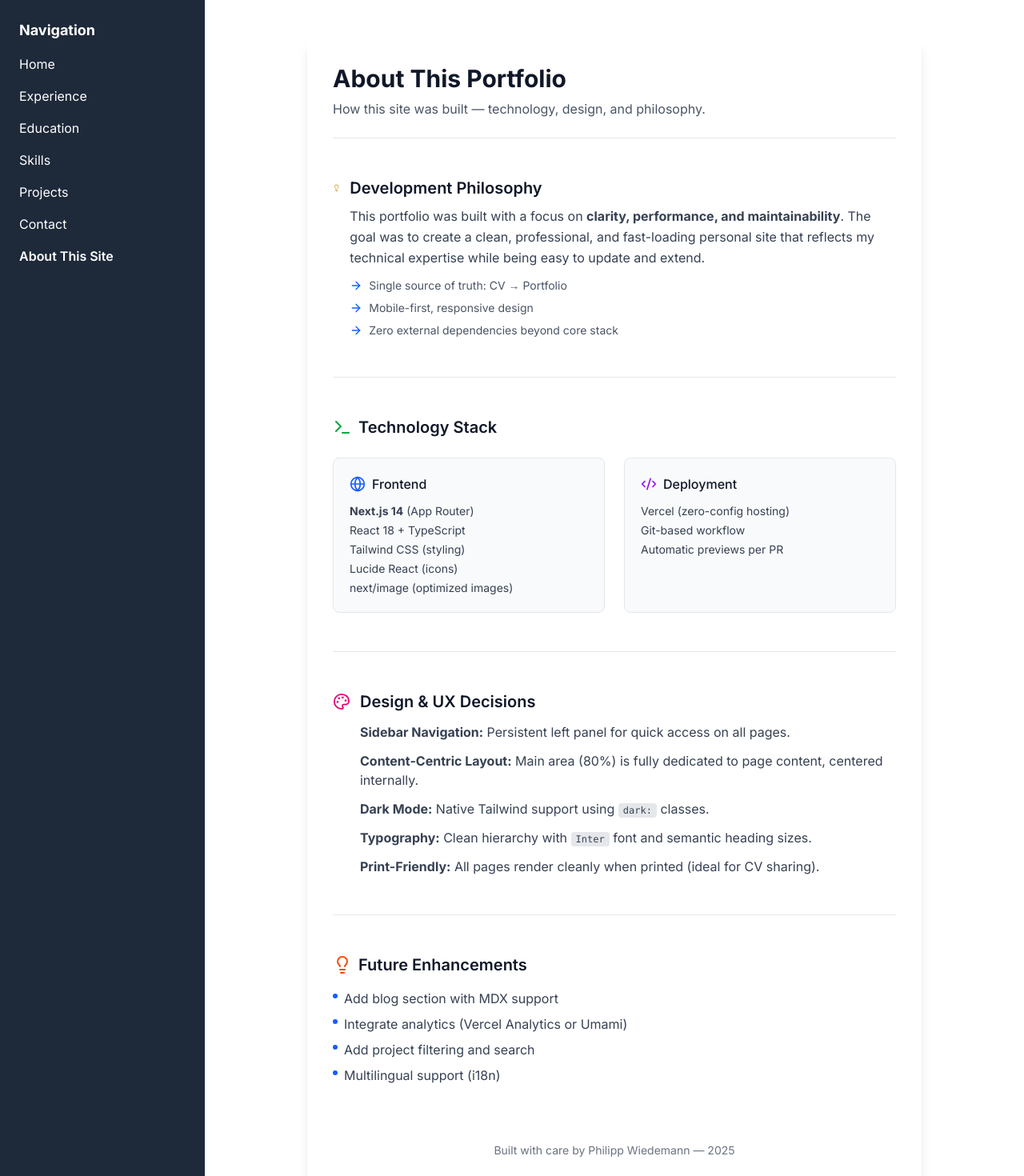
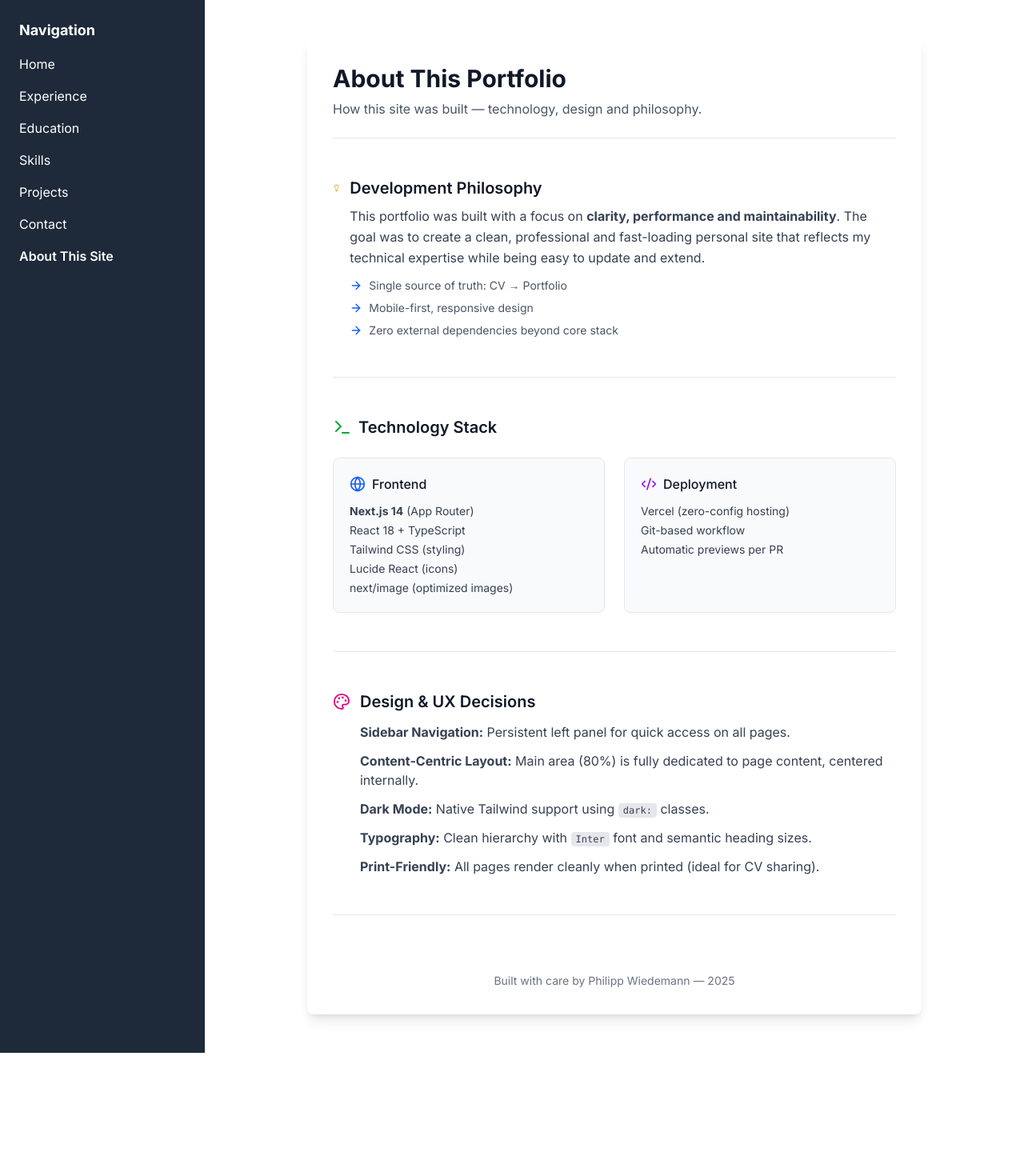
Before and after one commit to spaceIntrovertDev/portofolio, a Next.js app: page /about in a window 1280 px wide. Shown: the top 1470 px of the page at 80% size. After the commit the page ends 1316 px from the top, so only its background shows below. Built offline with nearby package versions, Linux system fonts and the light colour scheme.

Commit message:
added fixes

```diff
--- a/src/app/about/page.tsx
+++ b/src/app/about/page.tsx
@@ -6,17 +6,14 @@ export default function AboutPortfolio() {
     return (
         <div className="flex h-full w-full flex-col items-center justify-center px-6 py-12 md:px-12">
             <article className="w-full max-w-3xl space-y-12 rounded-lg bg-white p-8 shadow-lg dark:bg-black">
-                {/* Page Header */}
                 <header className="border-b border-gray-200 pb-6 dark:border-gray-700">
                     <h1 className="text-center text-3xl font-bold text-gray-900 dark:text-white sm:text-left">
                         About This Portfolio
                     </h1>
                     <p className="mt-2 text-center text-base text-gray-600 dark:text-gray-400 sm:text-left">
-                        How this site was built — technology, design, and philosophy.
+                        How this site was built — technology, design and philosophy.
                     </p>
                 </header>
-
-                {/* Development Approach */}
                 <section className="space-y-6">
                     <div className="flex items-start gap-3">
                         <Lightbulb className="h-6 w-6 text-yellow-600 dark:text-yellow-400 mt-0.5" />
@@ -25,8 +22,8 @@ export default function AboutPortfolio() {
                                 Development Philosophy
                             </h2>
                             <p className="mt-2 text-base leading-relaxed text-gray-700 dark:text-gray-300">
-                                This portfolio was built with a focus on <strong>clarity, performance, and maintainability</strong>.
-                                The goal was to create a clean, professional, and fast-loading personal site that reflects
+                                This portfolio was built with a focus on <strong>clarity, performance and maintainability</strong>.
+                                The goal was to create a clean, professional and fast-loading personal site that reflects
                                 my technical expertise while being easy to update and extend.
                             </p>
                             <ul className="mt-3 space-y-2 text-sm text-gray-600 dark:text-gray-400">
@@ -46,18 +43,13 @@ export default function AboutPortfolio() {
                         </div>
                     </div>
                 </section>
-
                 <hr className="border-gray-200 dark:border-gray-700" />
-
-                {/* Tech Stack */}
                 <section className="space-y-6">
                     <h2 className="flex items-center gap-2 text-xl font-semibold text-gray-900 dark:text-white">
                         <Terminal className="h-6 w-6 text-green-600 dark:text-green-400" />
                         Technology Stack
                     </h2>
-
                     <div className="grid grid-cols-1 gap-6 sm:grid-cols-2">
-                        {/* Frontend */}
                         <div className="rounded-lg border border-gray-200 bg-gray-50 p-5 dark:border-gray-700 dark:bg-gray-900">
                             <div className="flex items-center gap-2">
                                 <Globe className="h-5 w-5 text-blue-600 dark:text-blue-400" />
@@ -71,8 +63,6 @@ export default function AboutPortfolio() {
                                 <li>next/image (optimized images)</li>
                             </ul>
                         </div>
-
-                        {/* Deployment */}
                         <div className="rounded-lg border border-gray-200 bg-gray-50 p-5 dark:border-gray-700 dark:bg-gray-900">
                             <div className="flex items-center gap-2">
                                 <Code2 className="h-5 w-5 text-purple-600 dark:text-purple-400" />
@@ -86,10 +76,7 @@ export default function AboutPortfolio() {
                         </div>
                     </div>
                 </section>
-
                 <hr className="border-gray-200 dark:border-gray-700" />
-
-                {/* Design System */}
                 <section className="space-y-6">
                     <div className="flex items-start gap-3">
                         <Palette className="h-6 w-6 text-pink-600 dark:text-pink-400 mt-0.5" />
@@ -117,36 +104,7 @@ export default function AboutPortfolio() {
                         </div>
                     </div>
                 </section>
-
                 <hr className="border-gray-200 dark:border-gray-700" />
-
-                {/* Future Improvements */}
-                <section className="space-y-4">
-                    <h2 className="flex items-center gap-2 text-xl font-semibold text-gray-900 dark:text-white">
-                        <Lightbulb className="h-6 w-6 text-orange-600 dark:text-orange-400" />
-                        Future Enhancements
-                    </h2>
-                    <ul className="space-y-2 text-base text-gray-700 dark:text-gray-300">
-                        <li className="flex items-start gap-2">
-                            <span className="mt-1.5 h-1.5 w-1.5 rounded-full bg-blue-600"></span>
-                            Add blog section with MDX support
-                        </li>
-                        <li className="flex items-start gap-2">
-                            <span className="mt-1.5 h-1.5 w-1.5 rounded-full bg-blue-600"></span>
-                            Integrate analytics (Vercel Analytics or Umami)
-                        </li>
-                        <li className="flex items-start gap-2">
-                            <span className="mt-1.5 h-1.5 w-1.5 rounded-full bg-blue-600"></span>
-                            Add project filtering and search
-                        </li>
-                        <li className="flex items-start gap-2">
-                            <span className="mt-1.5 h-1.5 w-1.5 rounded-full bg-blue-600"></span>
-                            Multilingual support (i18n)
-                        </li>
-                    </ul>
-                </section>
-
-                {/* Closing */}
                 <footer className="pt-6 text-center text-sm text-gray-500 dark:text-gray-400">
                     {`Built with care by Philipp Wiedemann — ${currentYear}`}
                 </footer>
--- a/src/app/experience/page.tsx
+++ b/src/app/experience/page.tsx
@@ -4,16 +4,12 @@ export default function Experience() {
     return (
         <div className="flex h-full w-full flex-col items-center justify-center px-6 py-12 md:px-12">
             <article className="w-full max-w-3xl space-y-10 rounded-lg bg-white p-8 shadow-lg dark:bg-black">
-                {/* Page Title */}
                 <header className="border-b border-gray-200 pb-6 dark:border-gray-700">
                     <h1 className="text-center text-3xl font-bold text-gray-900 dark:text-white sm:text-left">
                         Professional Experience
                     </h1>
                 </header>
-
-                {/* Experience Entries */}
                 <section className="space-y-12">
-                    {/* Job 1 */}
                     <div className="group">
                         <div className="flex flex-col gap-1 sm:flex-row sm:items-center sm:justify-between">
                             <div className="flex items-center gap-2">
@@ -39,8 +35,6 @@ export default function Experience() {
                             <li>Container virtualization using Docker</li>
                         </ul>
                     </div>
-
-                    {/* Job 2 */}
                     <div className="group border-t border-gray-200 pt-10 dark:border-gray-700">
                         <div className="flex flex-col gap-1 sm:flex-row sm:items-center sm:justify-between">
                             <div className="flex items-center gap-2">
--- a/src/app/page.tsx
+++ b/src/app/page.tsx
@@ -21,7 +21,7 @@ export default function Home() {
                     <p>
                         I am Philipp Wiedemann, a dedicated software developer with over four years of professional
                         experience in designing and implementing scalable solutions. I specialize in PHP (Laravel/CakePHP),
-                        TypeScript (Node.js, Prisma), and Python (Flask).
+                        TypeScript (Node.js, Prisma) and Python (Flask).
                         With strong expertise in MySQL, Elasticsearch, Docker-based containerization,
                         Git version control and automated testing.
 
--- a/src/components/Sidebar.tsx
+++ b/src/components/Sidebar.tsx
@@ -2,6 +2,7 @@
 
 import Link from "next/link";
 import { usePathname } from "next/navigation";
+import React from "react";
 
 const Sidebar: React.FC = () => {
     const pathname = usePathname();
```
Also changed, not shown: src/app/contact/page.tsx (+13 -34 lines), src/app/education/page.tsx (+0 -7 lines), src/app/projects/page.tsx (+6 -24 lines), src/app/skills/page.tsx (+4 -18 lines).
